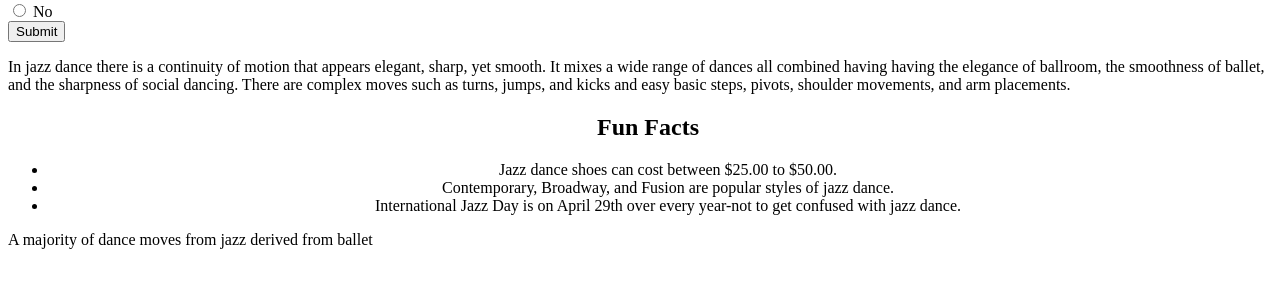
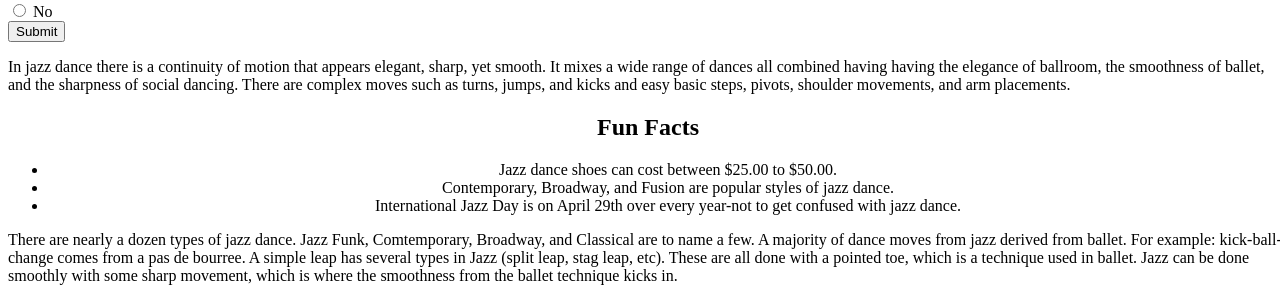
Before and after one commit to lbenshoof/html1013, a plain HTML site: page page3.html in a window 1280 px wide. Shown: the part 682-967 px from the top of the page. Before the commit the page ends 931 px from the top, so only its background shows below. Drawn offline with Linux system fonts and the light colour scheme.

Commit message:
paragraph added page 3

```diff
--- a/page3.html
+++ b/page3.html
@@ -59,7 +59,7 @@
 			</ul>
 </article>
 
-		<p> A majority of dance moves from jazz derived from ballet</p>
+		<p> There are nearly a dozen types of jazz dance. Jazz Funk, Comtemporary, Broadway, and Classical are to name a few. A majority of dance moves from jazz derived from ballet. For example: kick-ball-change comes from a pas de bourree. A simple leap has several types in Jazz (split leap, stag leap, etc). These are all done with a pointed toe, which is a technique used in ballet. Jazz can be done smoothly with some sharp movement, which is where the smoothness from the ballet technique kicks in. </p>
 
 </body>
 </html>
```
